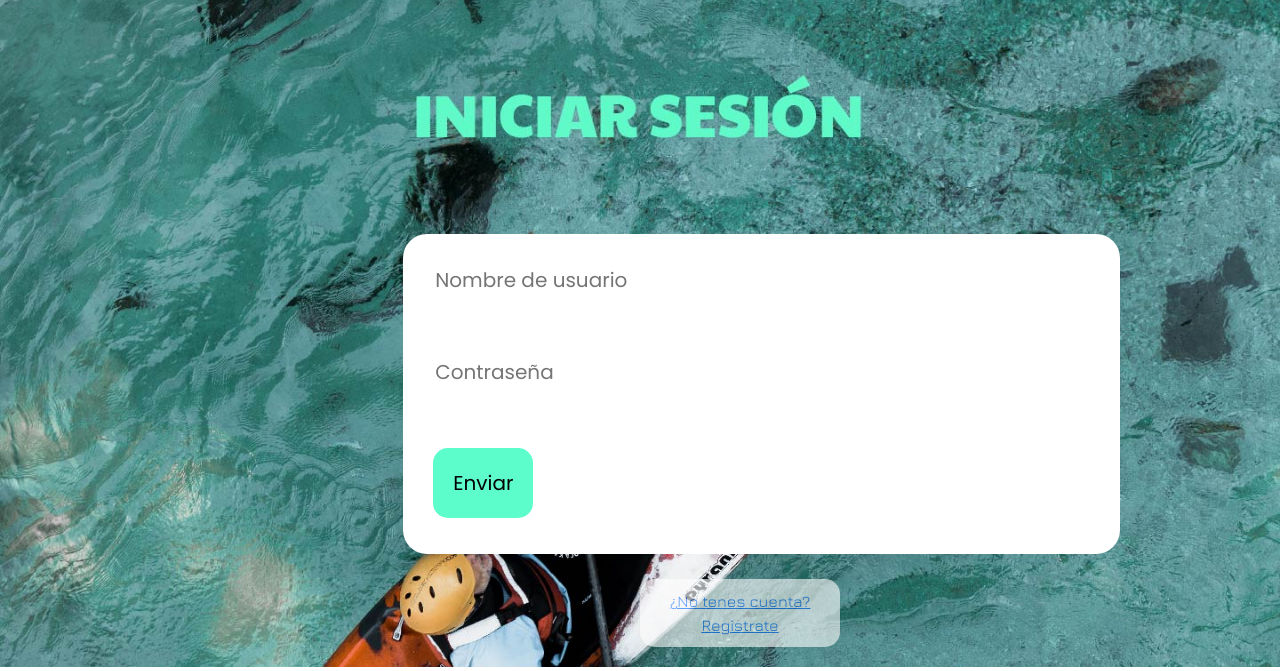
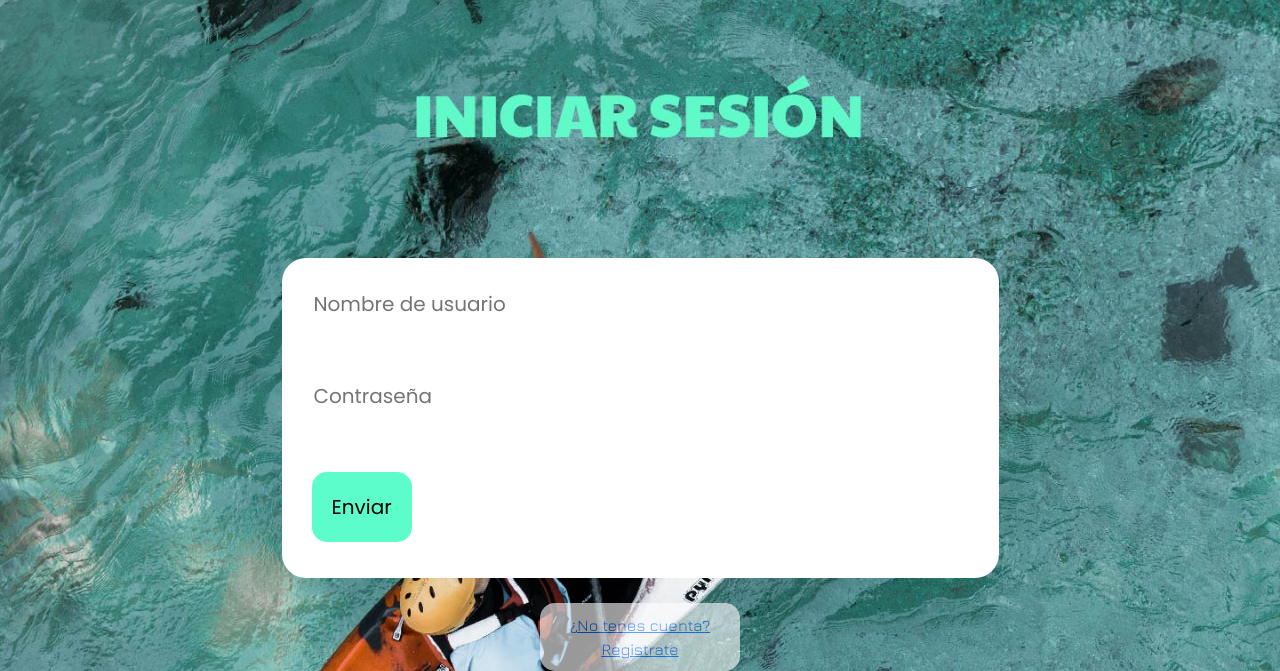
Before and after one commit to JRojo66/Beepsafe_v2, a plain HTML site: page pages/iniciarsesion.html in a window 1280 px wide. Shown: the part 133-804 px from the top of the page. Drawn offline with nearby package versions, Linux system fonts and the light colour scheme.

Commit message:
Modificación al navegador del Desktop para mejorar responsive4

```diff
--- a/SASS/desktop/_iniciar_sesion.scss
+++ b/SASS/desktop/_iniciar_sesion.scss
@@ -1,19 +1,31 @@
 
     /* Define el formato, tamaño y posición del cuadro del formulario de la pagina iniciar sesión*/
+    .container_forminiciarsesion{
+        display: flex;
+        flex-direction: column;
+        justify-content: center;
+        position: relative;
+        top: 35vh;
+        width:100vw;
+    }
+
+
     .forminiciarsesion{
         background-color: white;
         border-radius: 24px;
         border: none;
         @include size(717px, 320px);
-        margin-left: 31.5%;
-        margin-top: 20%;
+        align-self: center;
+        // margin-left: 31.5%;
+        // margin-top: 20%;
     }
     /* Define el formato del boton de registrarse para los que no tienen cuenta*/
     .notenescuenta{
         font-family: $font_general;
         background-color: white;
         opacity: 60%;
-        margin-left: 50vw;
+        align-self: center;
+        // margin-left: 50vw;
         margin-top:2%;
         border: none;
         border-radius: 15px;
--- a/pages/iniciarsesion.html
+++ b/pages/iniciarsesion.html
@@ -58,8 +58,8 @@
     </header>
         <!-- Seccion principal -->
         <main>
-            <div class="texto">
-                <div>
+            <!-- <div class="texto"> -->
+                <div class="container_forminiciarsesion">
                     <form class="forminiciarsesion" action="form.php" method="POST">
                         <input type="text" name="Nombredeusuario" id="nombrenombredeusuario" placeholder="Nombre de usuario"><br>
                         <input type="password" name="contrasena" id="contrasena" placeholder="Contraseña"><br>
@@ -75,7 +75,7 @@
                         </a>
                     </div>
                 </div>
-            </div>
+            <!-- </div> -->
         </main>
 
     <!-- Script Bootstrap -->
```
Also changed, not shown: styles/styles.css, 1 other file.
